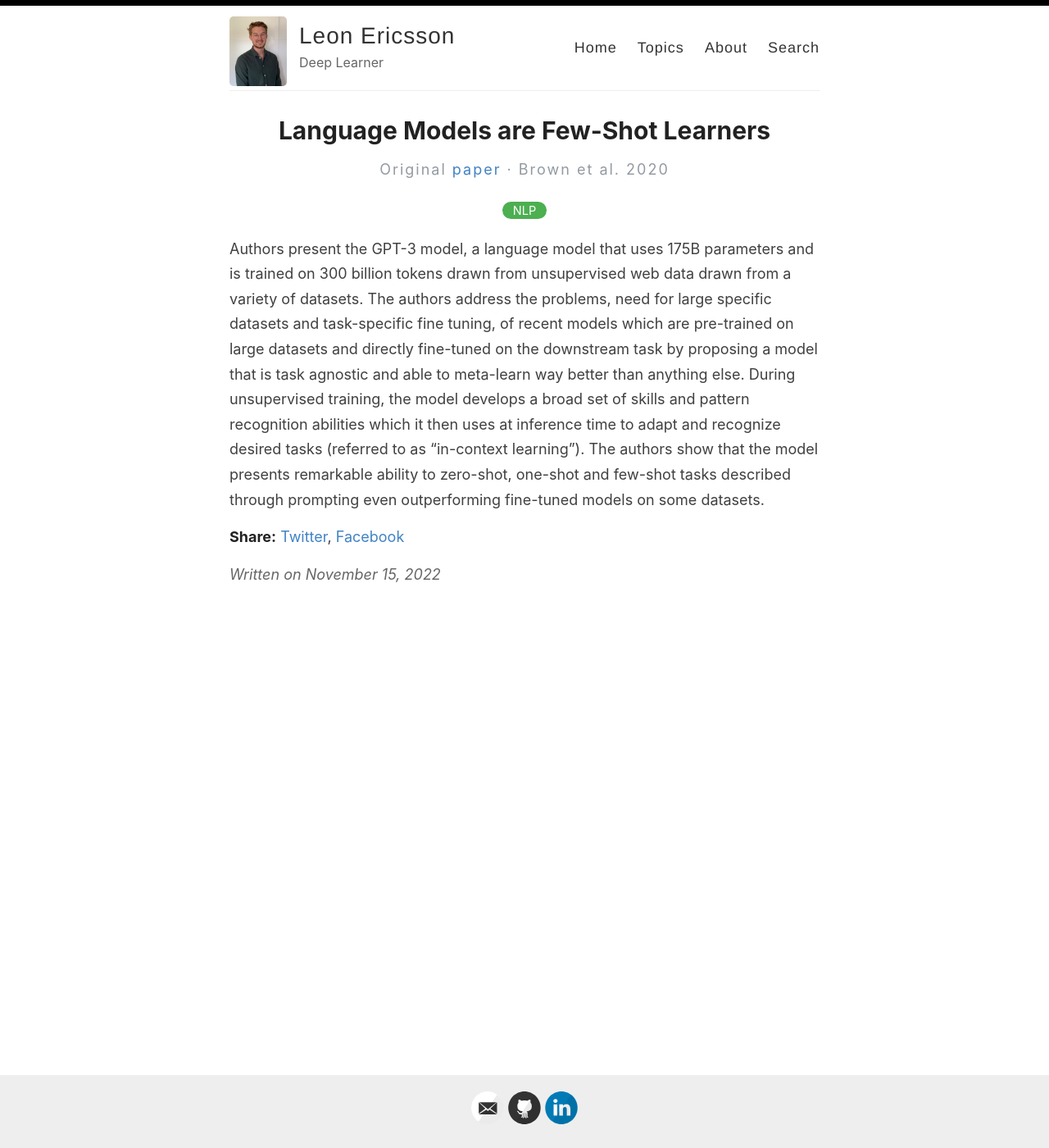
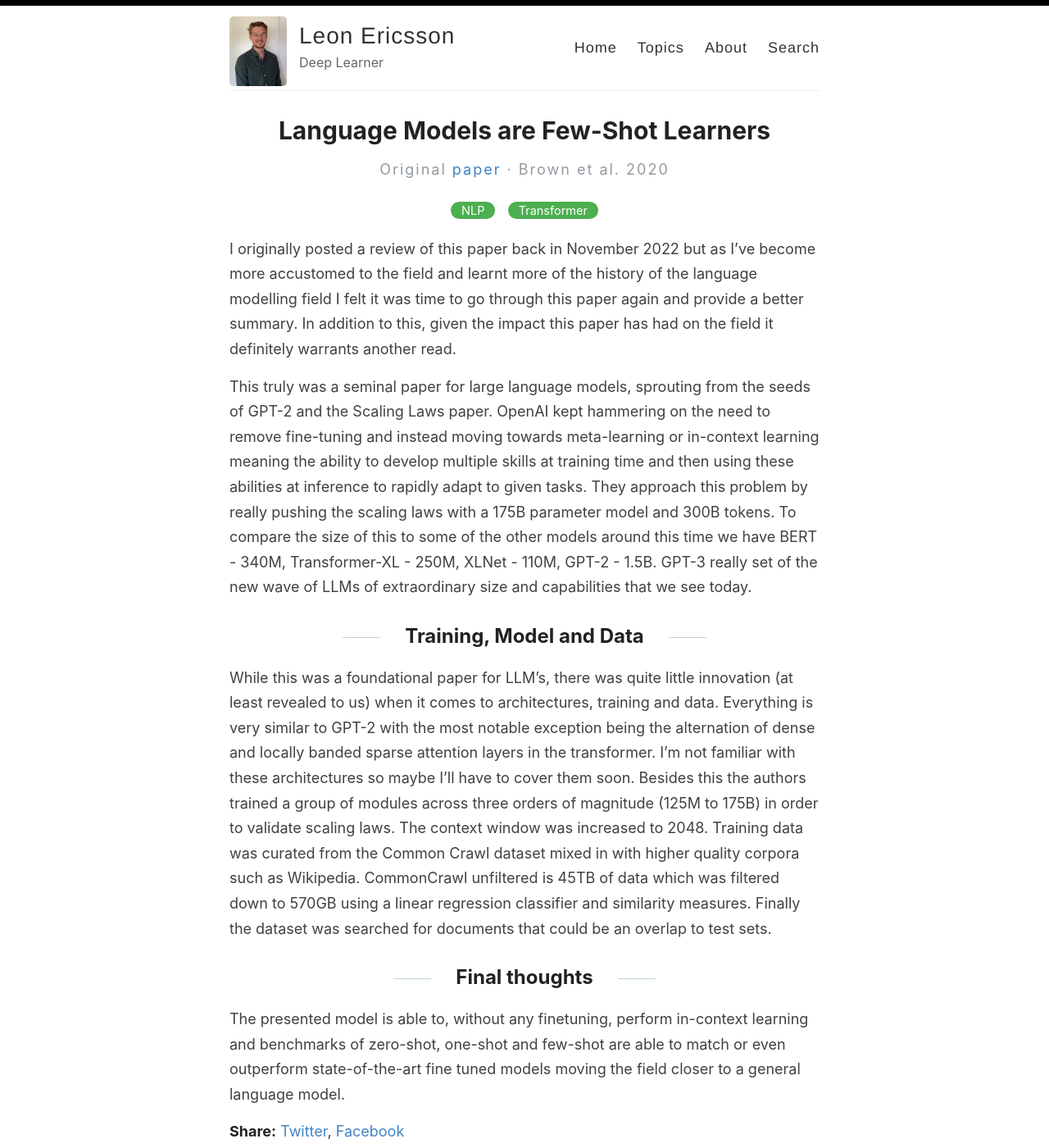
Before and after one commit to LeonEricsson/leonericsson.github.io, a Jekyll site: the page built from _posts/2023-04-05-gpt3.md, in a window 1280 px wide and 1400 px high. Shown: the whole window at 82% size. Built offline with Jekyll 4.4.1, drawn with Linux system fonts in a browser that asks for light colours; some of the changed text lies outside the part shown.

Commit message:
modifications and new posts

```diff
--- a/_posts/2022-11-15-gpt3.md
+++ /dev/null
@@ -1,11 +0,0 @@
----
-layout: post
-title: Language Models are Few-Shot Learners
-categories: [NLP]
-year: 2020
-type: paper
-author: Brown
-exturl: https://arxiv.org/abs/2005.14165
----
-
-Authors present the GPT-3 model, a language model that uses 175B parameters and is trained on 300 billion tokens drawn from unsupervised web data drawn from a variety of datasets. The authors address the problems, need for large specific datasets and task-specific fine tuning, of recent models which are pre-trained on large datasets and directly fine-tuned on the downstream task by proposing a model that is task agnostic and able to meta-learn way better than anything else. During unsupervised training, the model develops a broad set of skills and pattern recognition abilities which it then uses at inference time to adapt and recognize desired tasks (referred to as “in-context learning”). The authors show that the model presents remarkable ability to zero-shot, one-shot and few-shot tasks described through prompting even outperforming fine-tuned models on some datasets.
--- /dev/null
+++ b/_posts/2023-04-05-gpt3.md
@@ -0,0 +1,18 @@
+---
+layout: post
+title: Language Models are Few-Shot Learners
+categories: [NLP, Transformer]
+year: 2020
+type: paper
+author: Brown
+exturl: https://arxiv.org/abs/2005.14165
+---
+I originally posted a review of this paper back in November 2022 but as I've become more accustomed to the field and learnt more of the history of the language modelling field I felt it was time to go through this paper again and provide a better summary. In addition to this, given the impact this paper has had on the field it definitely warrants another read.
+
+This truly was a seminal paper for large language models, sprouting from the seeds of GPT-2 and the Scaling Laws paper. OpenAI kept hammering on the need to remove fine-tuning and instead moving towards meta-learning or in-context learning meaning the ability to develop multiple skills at training time and then using these abilities at inference to rapidly adapt to given tasks. They approach this problem by really pushing the scaling laws with a 175B parameter model and 300B tokens. To compare the size of this to some of the other models around this time we have BERT - 340M, Transformer-XL - 250M, XLNet - 110M, GPT-2 - 1.5B. GPT-3 really set of the new wave of LLMs of extraordinary size and capabilities that we see today.
+
+## Training, Model and Data
+While this was a foundational paper for LLM's, there was quite little innovation (at least revealed to us) when it comes to architectures, training and data. Everything is very similar to GPT-2 with the most notable exception being the alternation of dense and locally banded sparse attention layers in the transformer. I'm not familiar with these architectures so maybe I'll have to cover them soon. Besides this the authors trained a group of modules across three orders of magnitude (125M to 175B) in order to validate scaling laws. The context window was increased to 2048. Training data was curated from the Common Crawl dataset mixed in with higher quality corpora such as Wikipedia. CommonCrawl unfiltered is 45TB of data which was filtered down to 570GB using a linear regression classifier and similarity measures. Finally the dataset was searched for documents that could be an overlap to test sets.
+
+## Final thoughts
+The presented model is able to, without any finetuning, perform in-context learning and benchmarks of zero-shot, one-shot and few-shot are able to match or even outperform state-of-the-art fine tuned models moving the field closer to a general language model.
```
Also changed, not shown: _posts/2022-11-23-bert.md (+1 -1 lines), _posts/2023-04-02-ALBERT.md (renamed from _posts/2023-02-10-ALBERT.md, +1 -1 lines), _posts/2023-04-10-transformerarch.md (added, +14 -0 lines).
